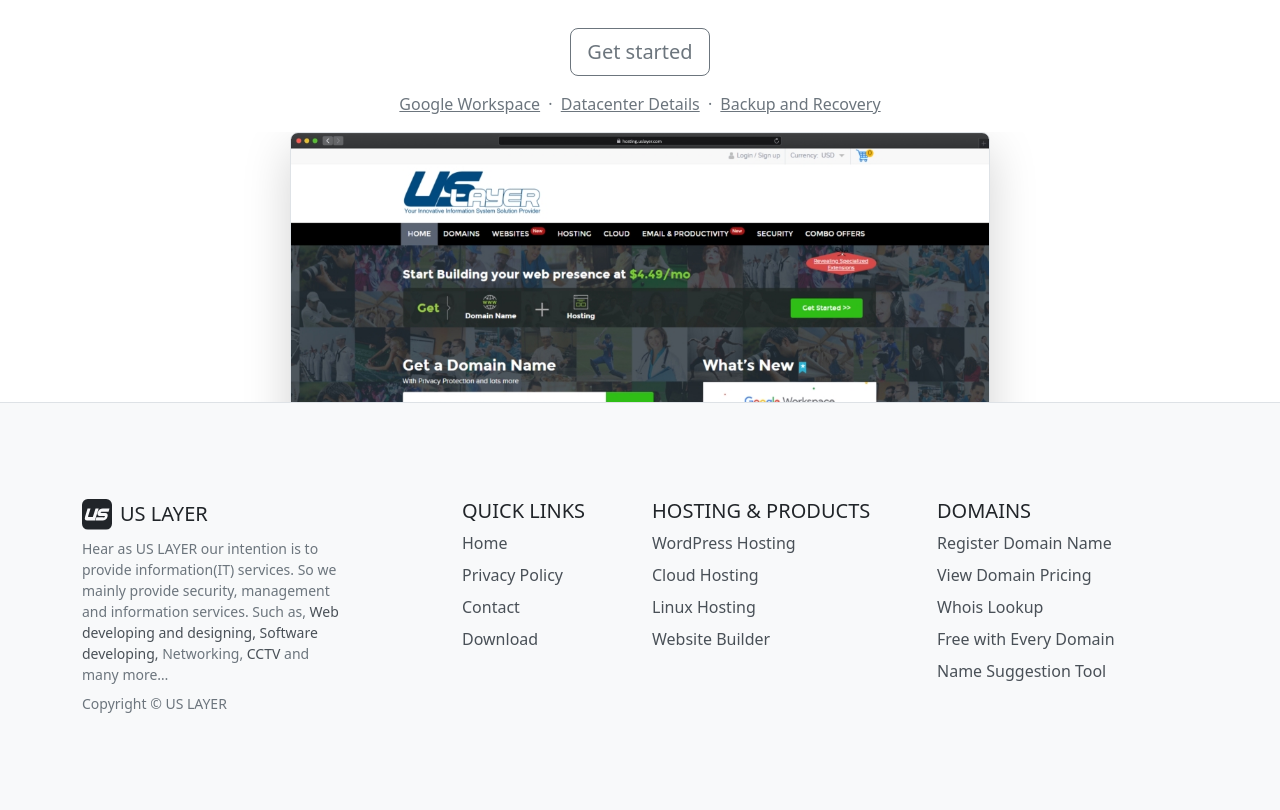
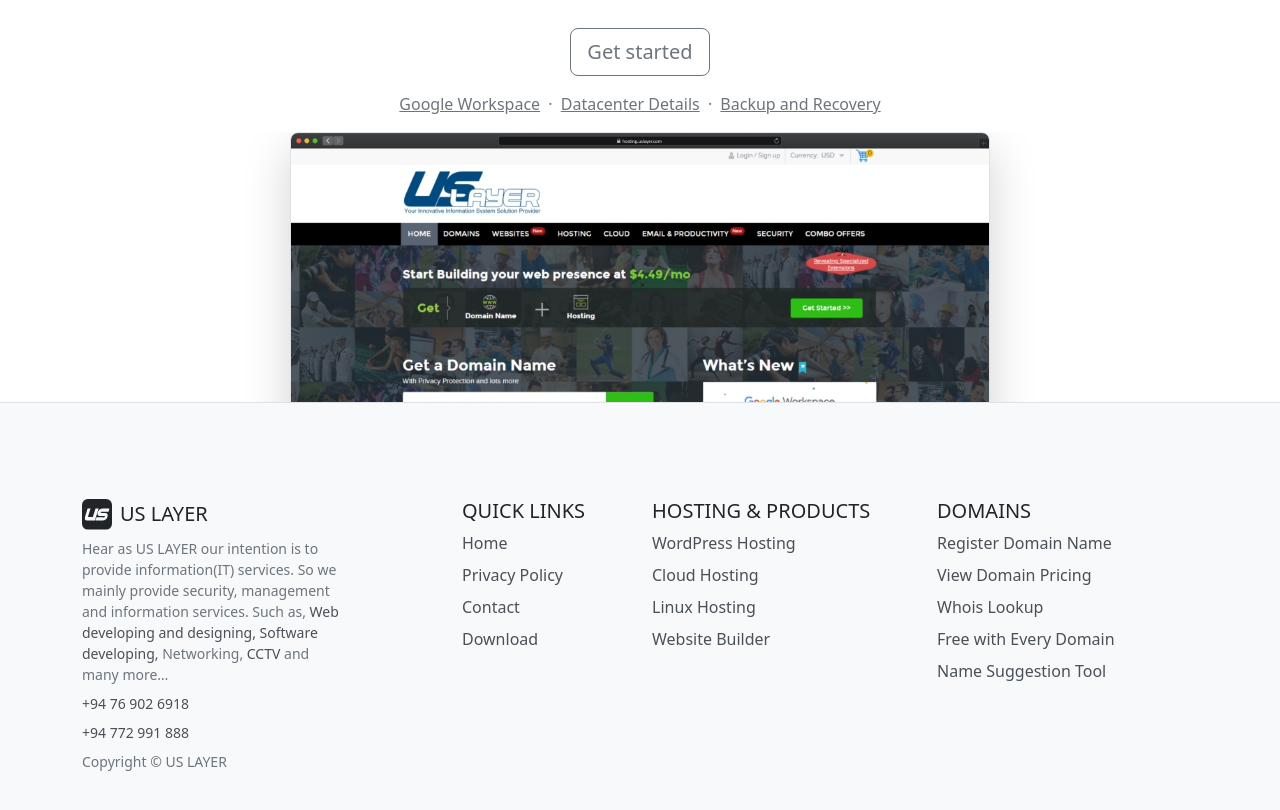
Before and after one commit to uslayer/uslayer.github.io, a Jekyll site: the page built from index.html, in a window 1280 px wide and 900 px high, scrolled down 2148 px. Shown: the top 810 px of the window. Built offline with Jekyll 4.4.1, drawn with Linux system fonts in a browser that asks for light colours; the list of posts is cut into pages by our own code.

Commit message:
Update footer.html

```diff
--- a/_includes/footer.html
+++ b/_includes/footer.html
@@ -36,6 +36,8 @@
         </a>
         <ul class="list-unstyled small text-muted">
           <li class="mb-2">Hear as US LAYER our intention is to provide information(IT) services. So we mainly provide security, management and information services. Such as, <a href="#">Web developing and designing,</a> <a href="#">Software developing,</a> Networking, <a href="#">CCTV</a> and many more…</li>
+          <li class="mb-2"><a href="tel:=+94769026918">+94 76 902 6918</a></li>
+          <li class="mb-2"><a href="tel:=+94772991888">+94 772 991 888</a></li>
           <li class="mb-2">Copyright © US LAYER</li>
         </ul>
       </div>
```
